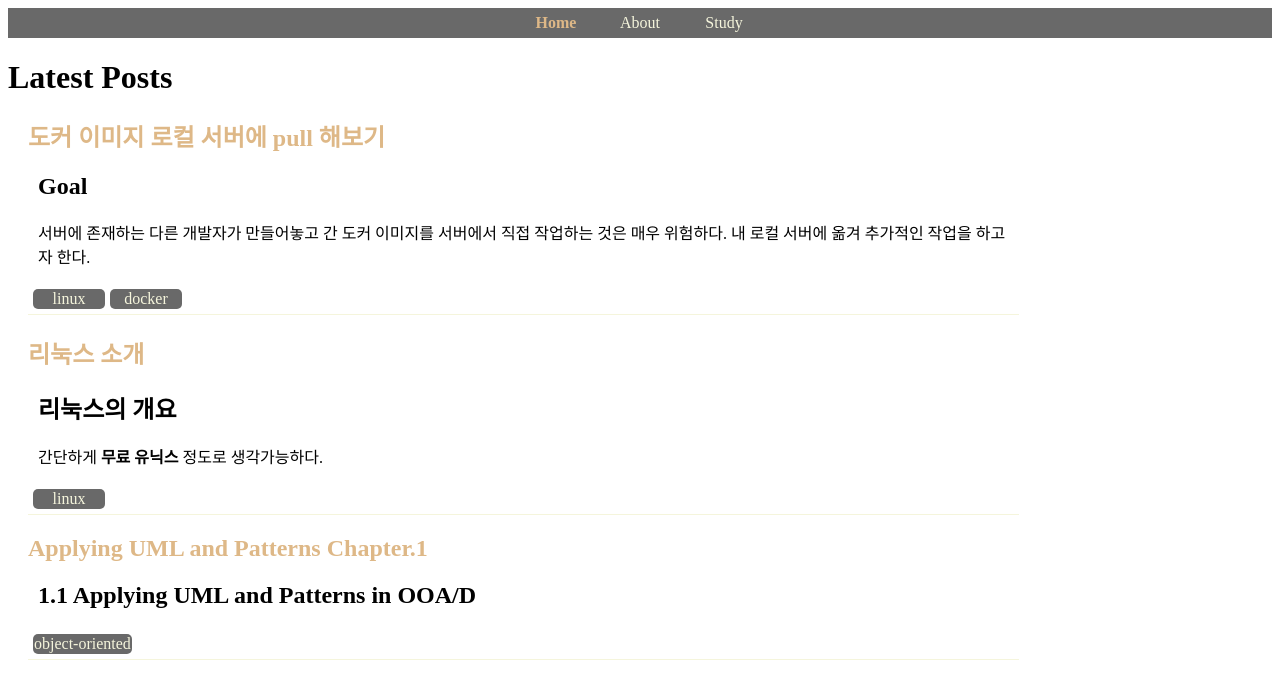
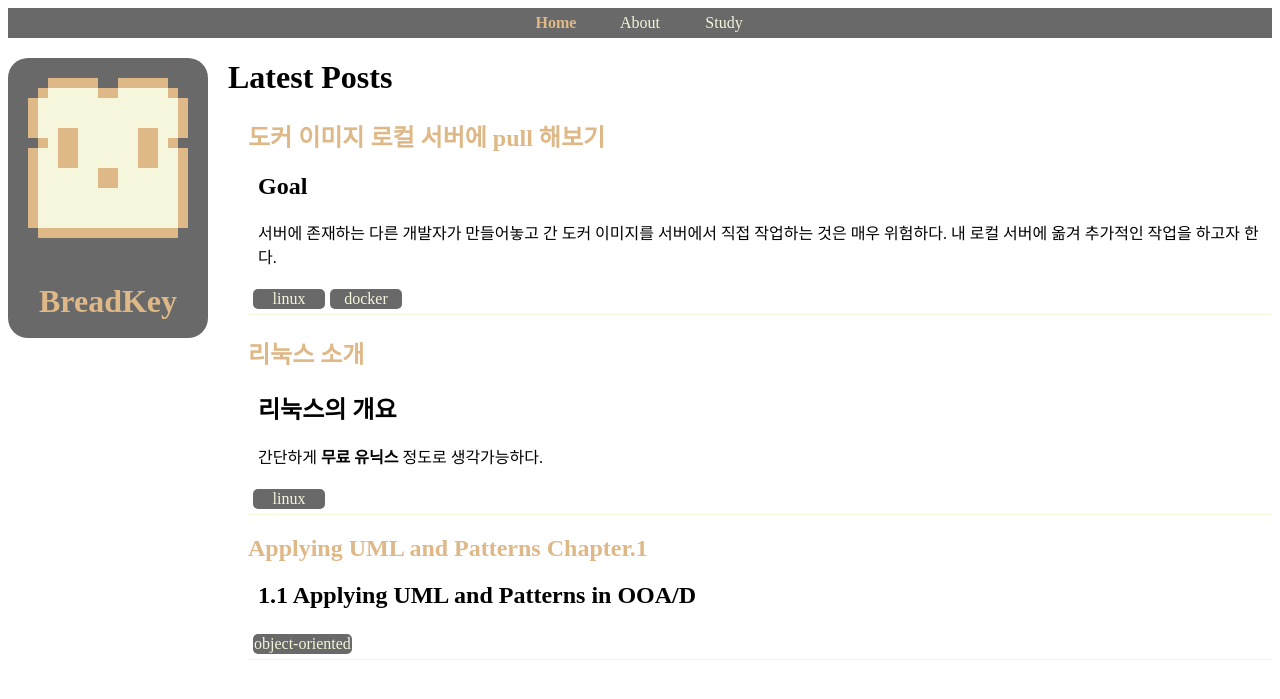
Before and after one commit to BreadKey/breadkey.github.io, a Jekyll site: the page built from index.html, in a window 1280 px wide. Shown: the top 699 px of the page. Built offline with Jekyll 4.4.1, drawn with Linux system fonts in a browser that asks for light colours.

Commit message:
프로필 추가

```diff
--- a/_layouts/default.html
+++ b/_layouts/default.html
@@ -10,8 +10,18 @@
 			{% include navigation.html %}
 		</div>
 	</div>
-	<div style="width: 80%;">
-		{{ content }}
+	<div style="width: 100%;">
+		<div style="width: 220px; float:left;">
+			<div id="profile-container">
+				<div id="profile-image-container" style="margin: 10%; display: inline-block;">
+					<img src = "/assets/img/profile.png">
+				</div>
+				<h1 style="text-align: center; color: burlywood;">BreadKey</h1>
+			</div>
+		</div>
+		<div style="display: table;">
+			{{ content }}
+		</div>
 	</div>
 </body>
 </html>
--- a/_layouts/post.html
+++ b/_layouts/post.html
@@ -1,11 +1,6 @@
 ---
 layout: default
 ---
-<style type="text/css">
-	img {
-		max-width: 100%;
-	}
-</style>
 
 <div id="post-content" width="80%">
 	<h1>{{ page.title }}</h1>
--- a/css/default.css
+++ b/css/default.css
@@ -44,3 +44,15 @@ a#post-title {
 a#post-title:hover {
 	color: beige;
 }
+
+img {
+	max-width: 100%;
+}
+
+#profile-container {
+	height: 280px;
+	background-color: dimgray;
+	margin-top: 20px;
+	margin-right: 20px;
+	border-radius: 20px;
+}
```
Also changed, not shown: assets/img/profile.png (added).
